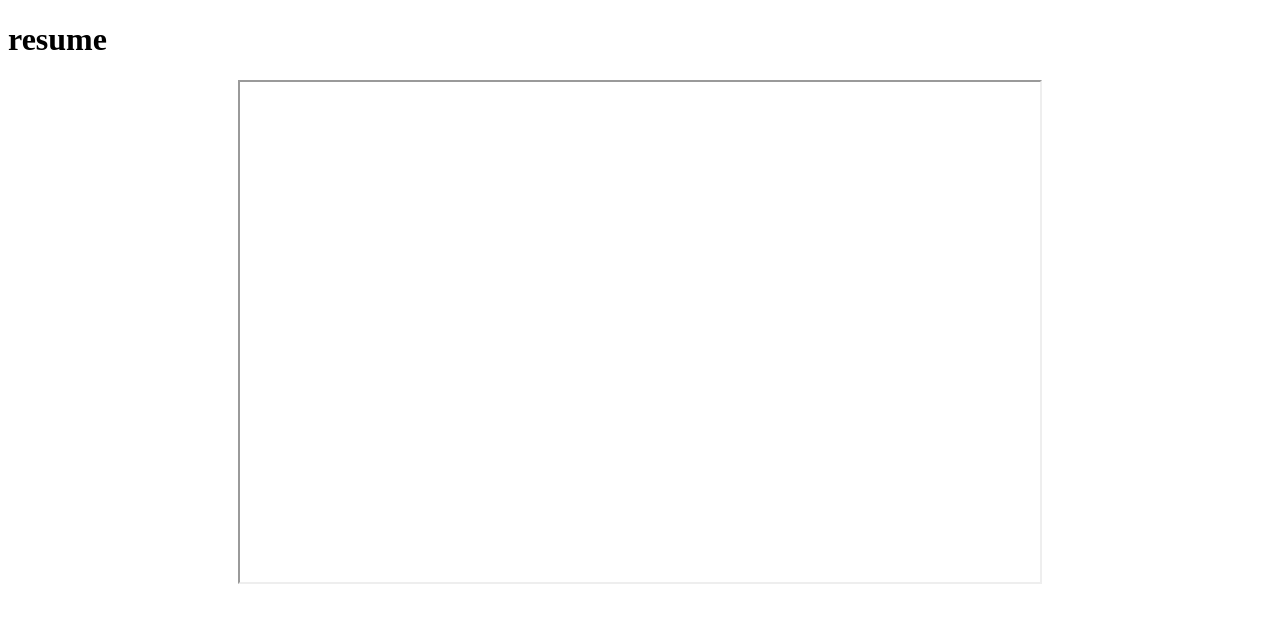
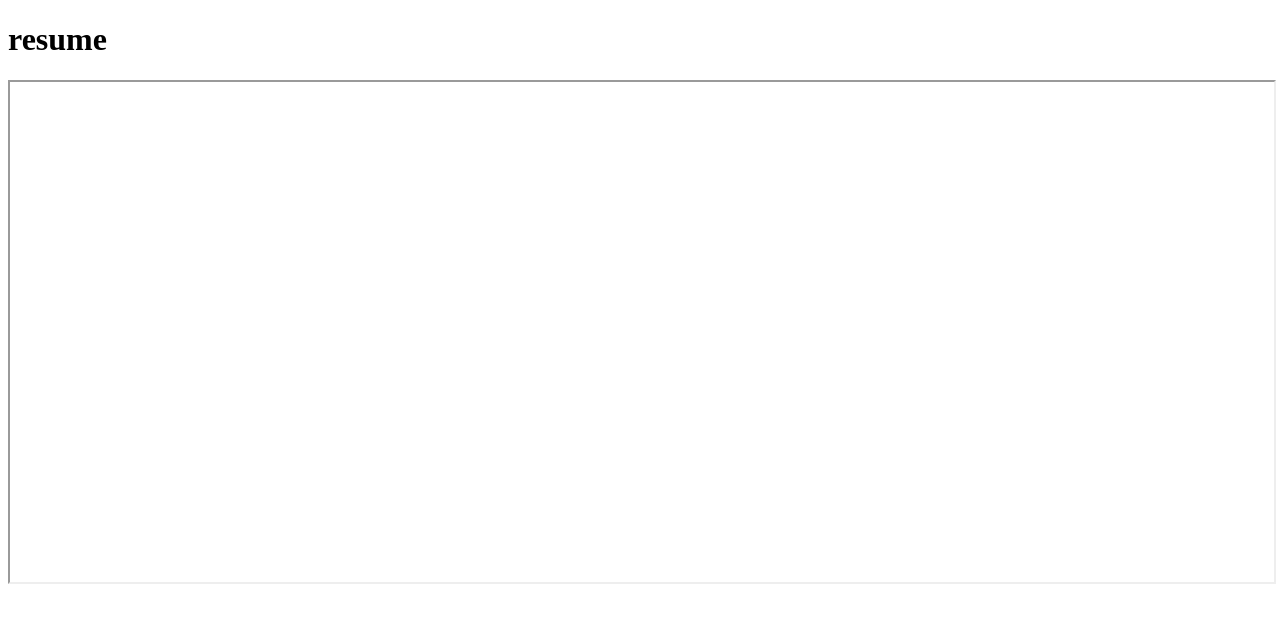
Before and after one commit to GodVilan/mern-stack1, a plain HTML site: page resume.html in a window 1280 px wide. Drawn offline with Linux system fonts and the light colour scheme.

Commit message:
added styles to page

```diff
--- a/resume.html
+++ b/resume.html
@@ -9,10 +9,7 @@
 <body>
     <h1>resume</h1>
     <center>
-        <iframe
-            src="C:/Users/NANDIREDDY/OneDrive/Documents/Desktop/Resume.pdf"
-            width="800"
-            height="500">
+        <iframe src="C:/Users/NANDIREDDY/OneDrive/Documents/Desktop/Resume.pdf" width="100%" height="500px">
         </iframe>
         <!-- <embed
             src="C:/Users/NANDIREDDY/OneDrive/Documents/Desktop/Resume.pdf"
```
